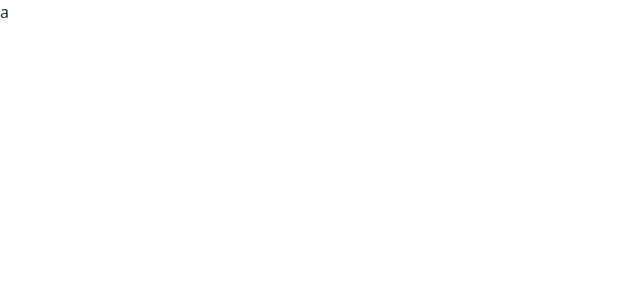
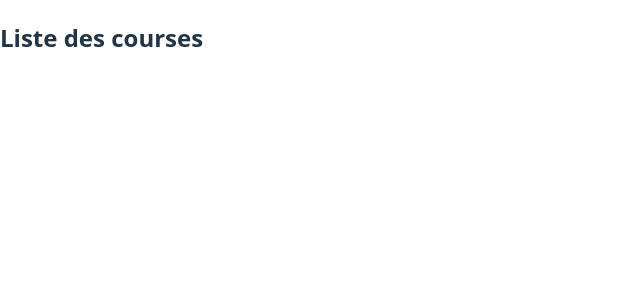
Before and after one commit to poloine/france-cyclist-tour, a React (Vite) app: page / in a window 1280 px wide. Shown: the top 300 px of the page, without its empty margins (0-640 px from the left). Built offline with nearby package versions, Linux system fonts and the light colour scheme.

Commit message:
App redirect to Courses

```diff
--- a/src/App.tsx
+++ b/src/App.tsx
@@ -1,7 +1,9 @@
 import './App.css'
+import React from "react";
+import Courses from "./pages/Courses.tsx";
 
-function App() {
-  return "a"
-}
+const App: React.FC = () => {
+  return <Courses />;
+};
 
 export default App
```
